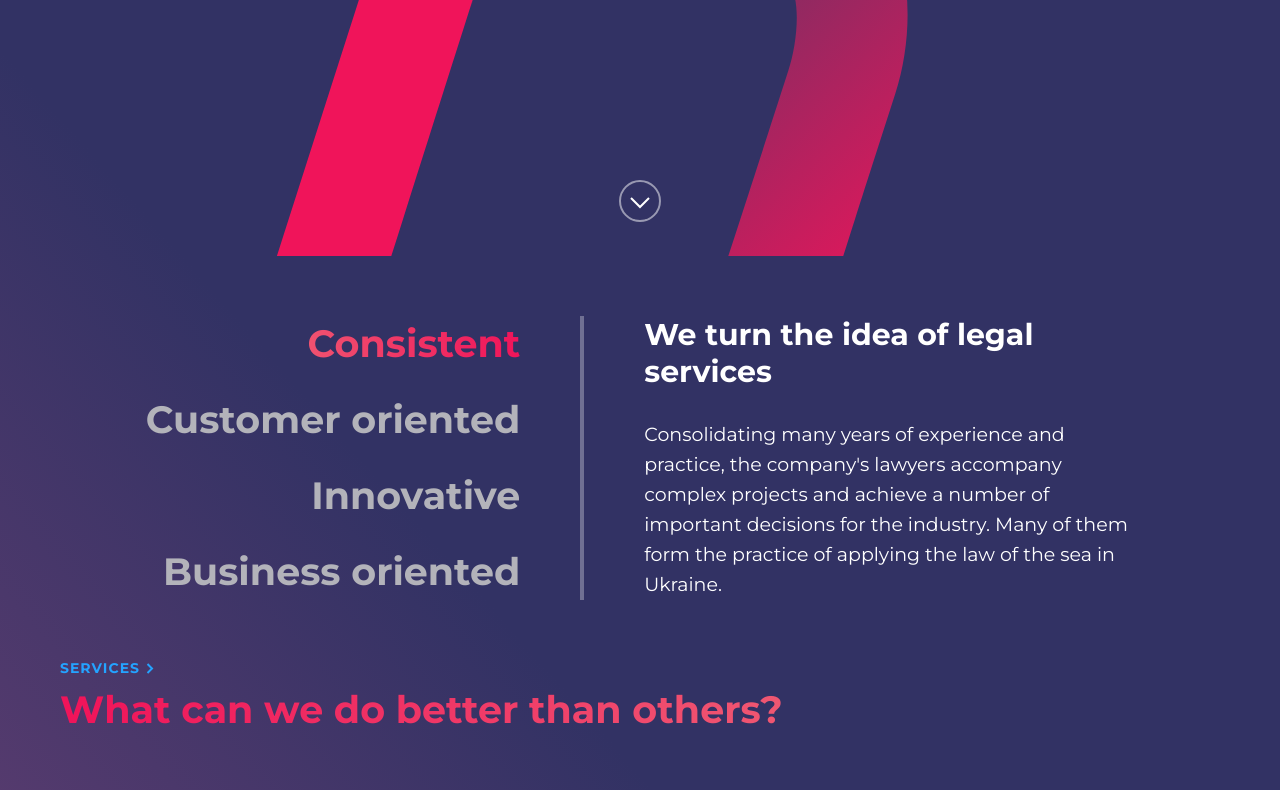
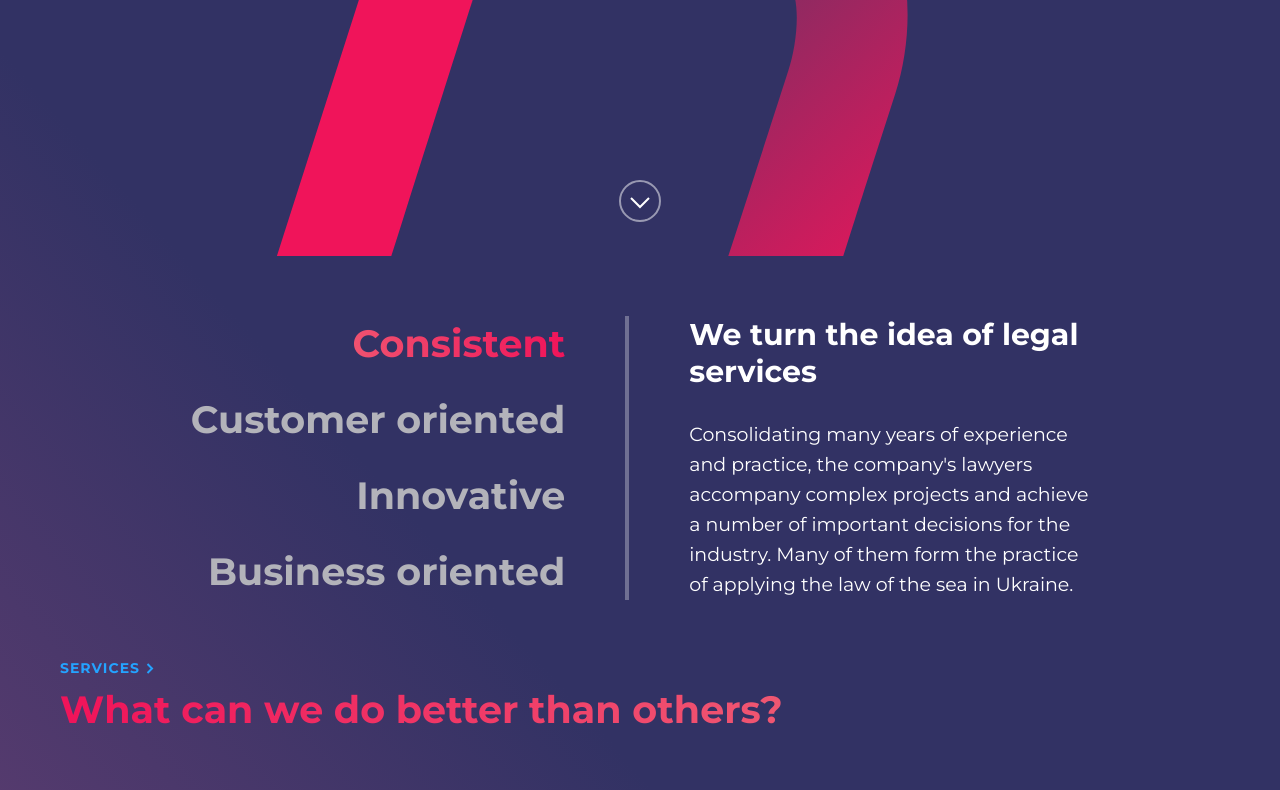
Before and after one commit to KainoSilva/Hillel-Final, a website: page src/index.html in a window 1280 px wide. Shown: the part 544-1334 px from the top of the page. Drawn offline with nearby package versions, Linux system fonts and the light colour scheme; files that its build step writes are made by us from their sources; files whose address does not match are found by name; a web font is replaced by a local one.

Commit message:
Hillel Final Bugs Fixed

```diff
--- a/src/sass/components/_experience.scss
+++ b/src/sass/components/_experience.scss
@@ -136,12 +136,12 @@
       padding: 0;
       padding-left: 60px;
       border: none;
-      max-width: 550px;
+      max-width: 460px;
     }
   }
 }
 
-@media screen and (min-width: 1326px) {
+@media screen and (min-width: 1419px) {
   .experience {
     .info {
       max-width: 100%;
```
